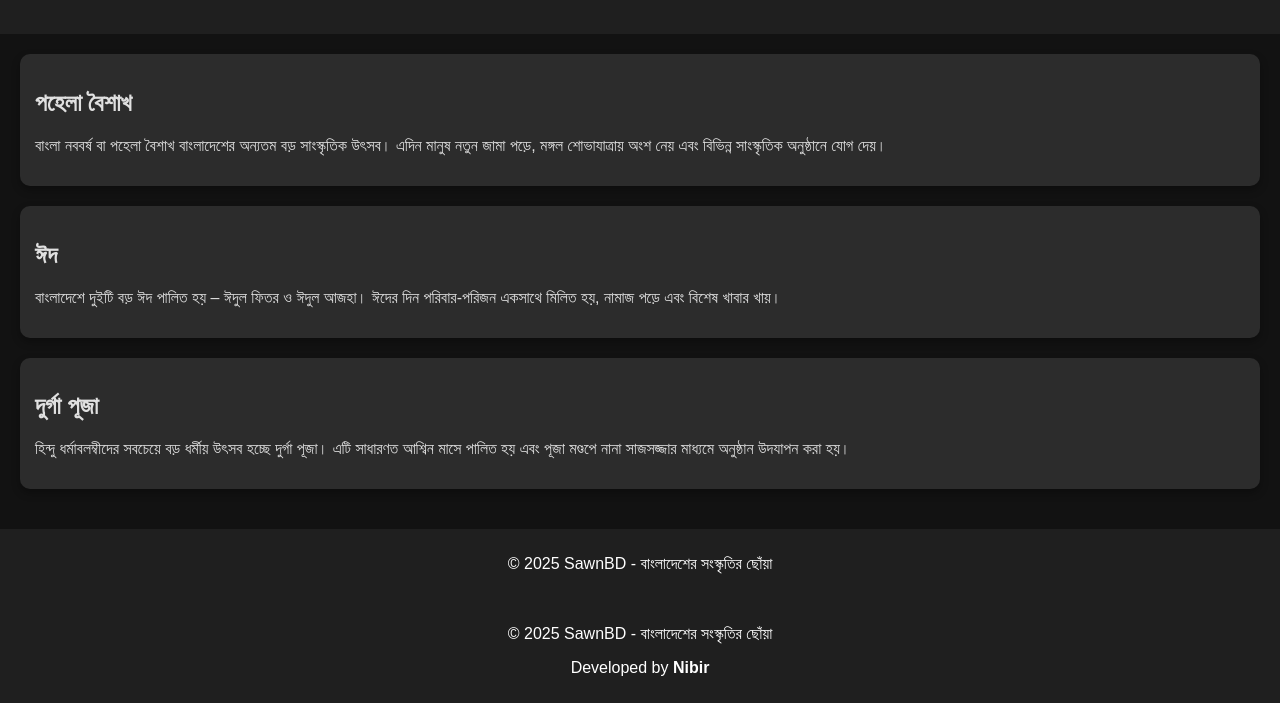
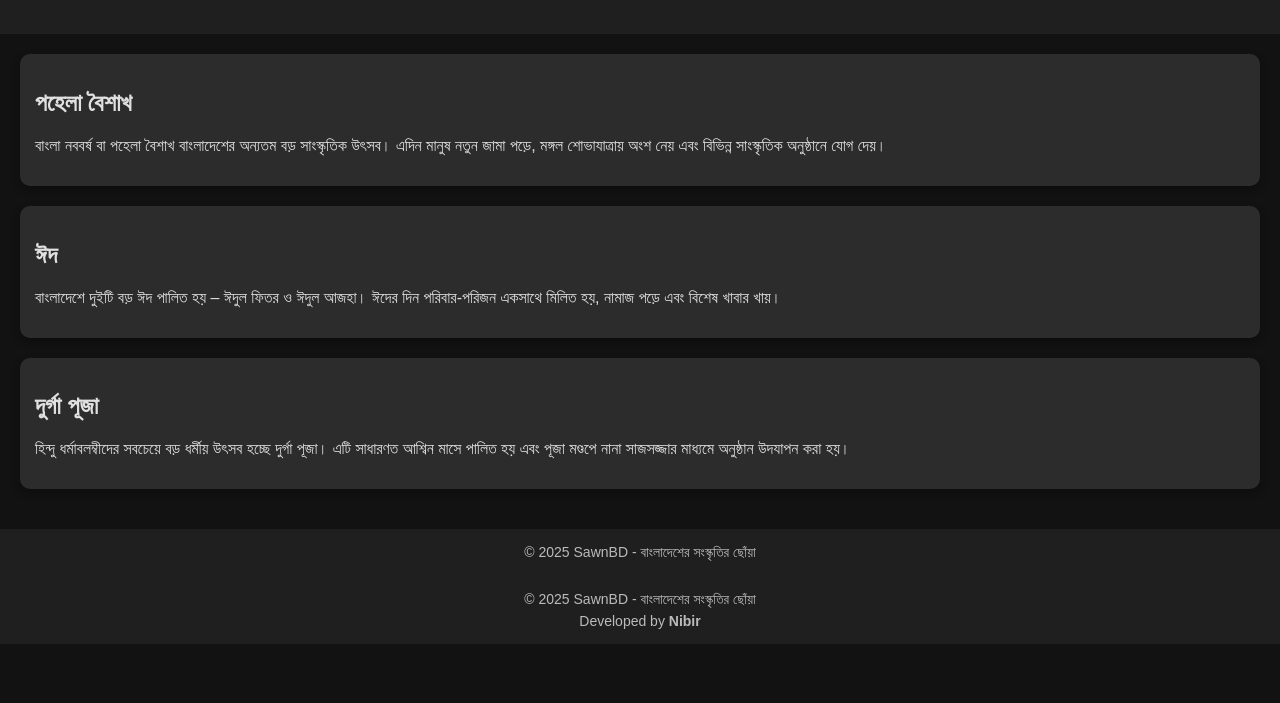
Before and after one commit to Nibir07-afk/SawnBD, a plain HTML site: page index.html in a window 1280 px wide. Shown: the part 120-823 px from the top of the page. After the commit the page ends 800 px from the top, so only its background shows below. Drawn offline with Linux system fonts and the light colour scheme.

Commit message:
Update style.css

```diff
--- a/style.css
+++ b/style.css
@@ -50,3 +50,8 @@ footer {
     padding: 10px;
     color: #ffffff;
 }
+footer p {
+    margin: 5px 0;
+    font-size: 14px;
+    color: #bbbbbb;
+}
```
